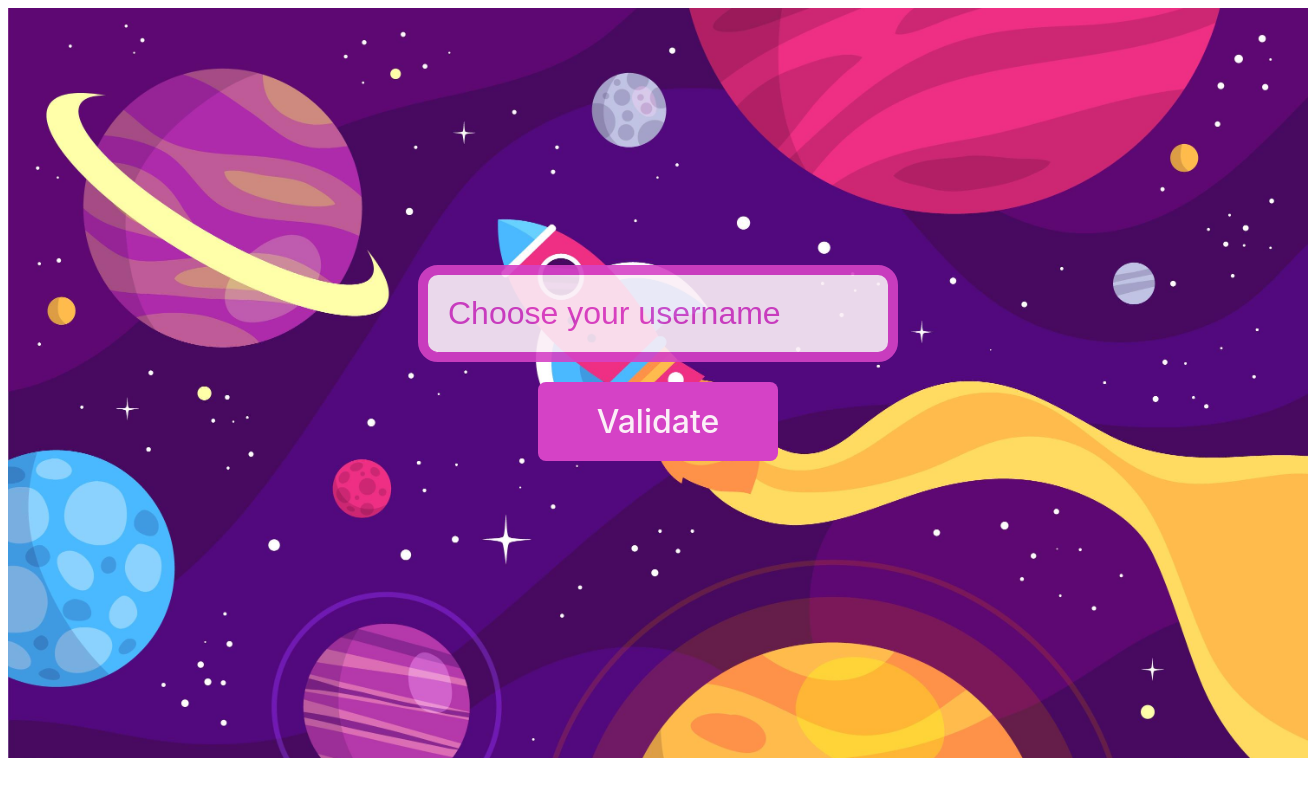
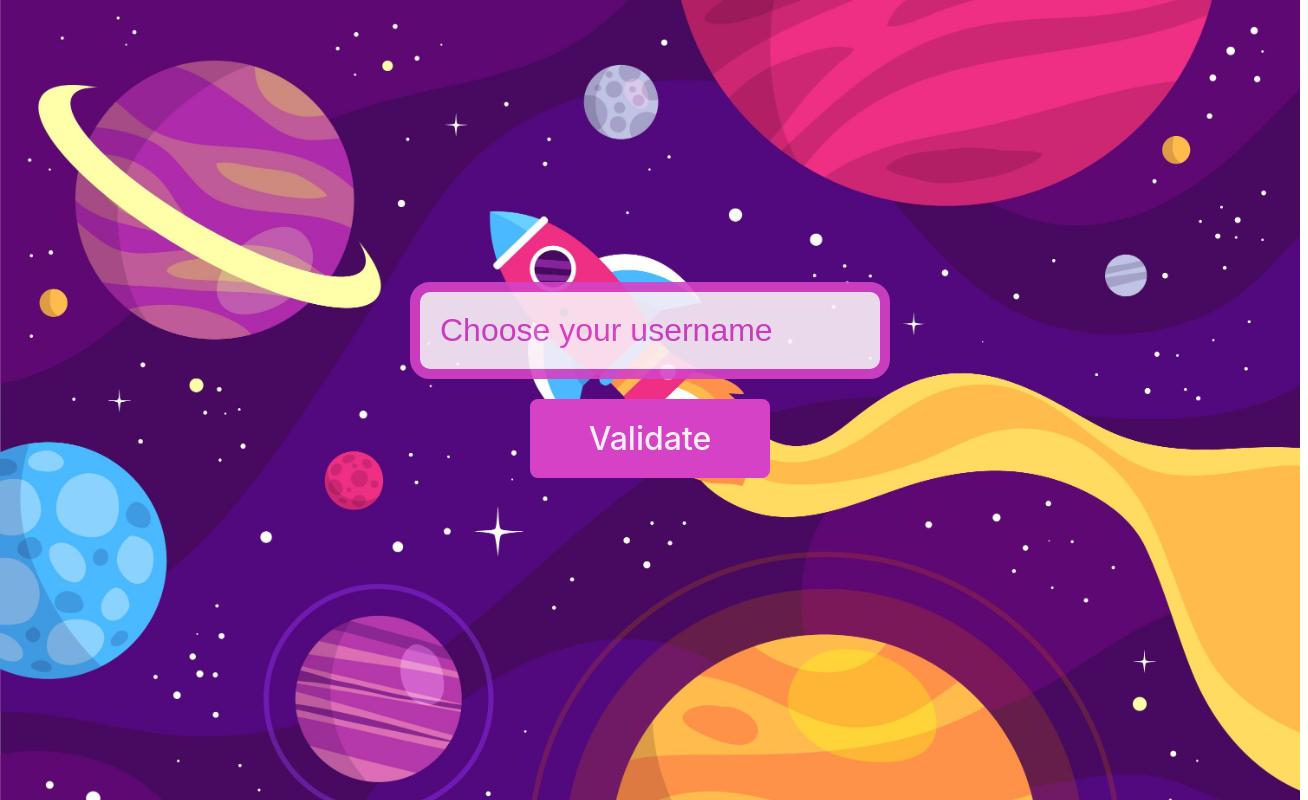
Before and after one commit to JoyMarkarian/SpaceJourney, a React (Vite) app: page / in a window 1280 px wide. Shown: the whole page, 1308 px wide, since content can reach past the window. Built offline with nearby package versions, Linux system fonts and the light colour scheme.

Commit message:
modif css acceuil

```diff
--- a/src/pages/accueil.css
+++ b/src/pages/accueil.css
@@ -6,6 +6,11 @@
   display: flex;
   justify-content: center;
   align-items: center;
+  position: fixed;
+  top: 0;
+  left: 0;
+  min-width: 100%;
+  min-height: 100%;
 }
 
 .choose-pseudo {
```
